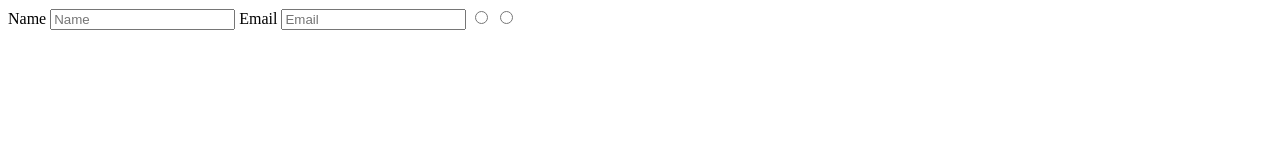
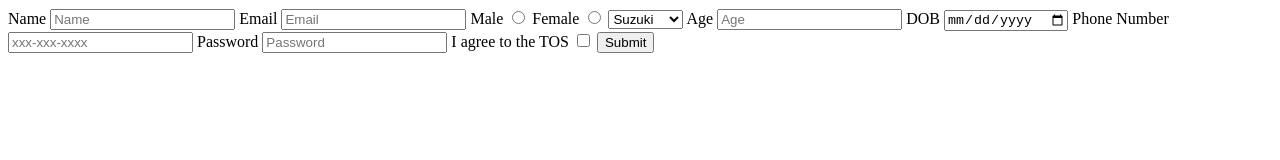
Before and after one commit to acciojob/signup-form-car-Abdullahkhan871, a website: page main.html in a window 1280 px wide. Drawn offline with Linux system fonts and the light colour scheme.

Commit message:
created a submission

```diff
--- a/main.html
+++ b/main.html
@@ -12,10 +12,27 @@
       <label for="email">Email</label>
       <input type="email" required id="email" placeholder="Email" />
 
-      <input type="radio" name="gender" required id="gender_m">
-      <input type="radio" name="gender" required id="gender_f">
+      <label for="gender_m">Male</label>
+      <input type="radio" name="gender" required id="gender_m" />
+      <label for="gender_f">Female</label>
+      <input type="radio" name="gender" required id="gender_f" />
+      <select id="cars" required>
+        <option value="Suzuki">Suzuki</option>
+        <option value="KTM">KTM</option>
+        <option value="Hyunday">Hyunday</option>
+      </select>
+      <label for="age">Age</label>
+      <input type="number" id="age" placeholder="Age" required />
+      <label for="dob">DOB</label>
+      <input type="Date" id="dob" required />
+      <label for="tel">Phone Number</label>
+      <input type="tel" id="tel" placeholder="xxx-xxx-xxxx" />
+      <label for="password">Password</label>
+      <input type="password" id="password" placeholder="Password" required />
+      <label for="tos">I agree to the TOS</label>
+      <input type="checkbox" id="tos" required />
+      <button type="submit">Submit</button>
     </form>
-    <!-- the entire body must be written by student -->
     <script type="text/javascript" src="./script.js"></script>
   </body>
 </html>
```
